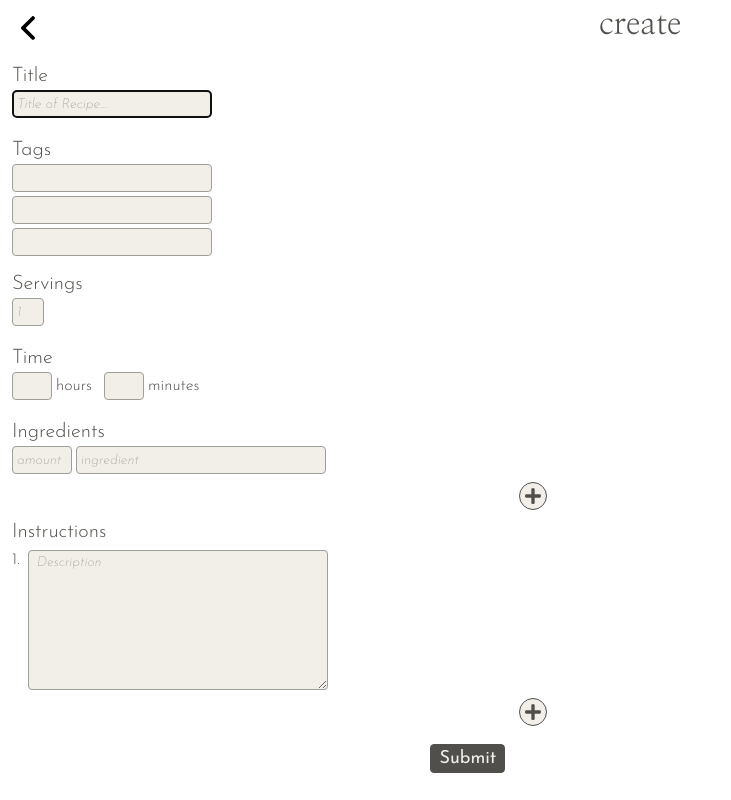
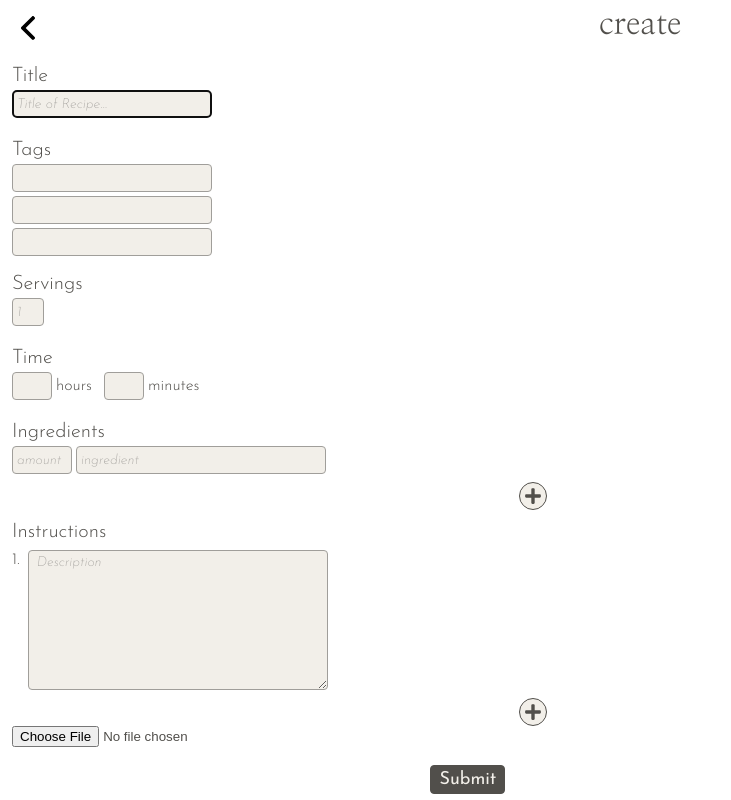
Before and after one commit to carolinstuhr/capstone-project, a React (Create React App) app in the folder frontend/: page /create in a window 1280 px wide. Shown: the whole page, without its empty margins (0-731 px from the left). Built offline with nearby package versions, Linux system fonts and the light colour scheme; no server answers; the database is empty.

Commit message:
Adding firebase storage, firebase hosting & firestore & image upload

```diff
--- a/frontend/src/App.js
+++ b/frontend/src/App.js
@@ -5,15 +5,27 @@ import RecipeList from './AllRecipes'
 import Header from './Header'
 import RecipeDetails from './RecipeDetails'
 import RecipeFavourites from './FavouriteRecipes'
-import recipeData from './RecipeList.json'
 import { saveToStorage, loadFromStorage } from './services'
 import CreateRecipe from './CreateRecipe/CreateRecipe'
 import CreateHeader from './CreateRecipe/CreateHeader'
+import { db } from './firebaseConfig'
 
 export default function App() {
-  const [recipes, setRecipes] = useState(
-    loadFromStorage('recipes') || recipeData
-  )
+  const [recipes, setRecipes] = useState(loadFromStorage('recipes') || [])
+
+  useEffect(() => {
+    const RecipeList = db.collection('recipes').onSnapshot((snapshot) => {
+      const recipes = snapshot.docs.map((doc) => ({
+        id: doc.id,
+        ...doc.data(),
+      }))
+      setRecipes(recipes)
+    })
+    return () => {
+      RecipeList()
+    }
+  }, [])
+
   const [recipeDetails, setRecipeDetails] = useState('ingredients')
   const [previousPage, setPreviousPage] = useState('All')
 
--- a/frontend/src/CreateRecipe/CreateRecipe.js
+++ b/frontend/src/CreateRecipe/CreateRecipe.js
@@ -4,11 +4,15 @@ import InstructionsSection from './InstructionsSection'
 import { FaPlus } from 'react-icons/fa'
 import { Redirect } from 'react-router-dom'
 import IngredientsSection from './IngredientsSection'
+import { db, storage } from '../firebaseConfig'
 
 export default function CreateRecipe({ recipes, setRecipes }) {
   const [ingredientsNumber, setIngredientsNumber] = useState(1)
   const [instructionsNumber, setInstructionsNumber] = useState(1)
   const titleRef = useRef()
+
+  const allInputs = { imgUrl: '' }
+  const [imageAsUrl, setImageAsUrl] = useState(allInputs)
 
   useEffect(() => {
     titleRef.current.focus()
@@ -110,7 +114,7 @@ export default function CreateRecipe({ recipes, setRecipes }) {
           name="tag1"
           value={formData.tag1}
           minLength="2"
-          maxLength="15"
+          maxLength="7"
           data-testid="tag1"
         />
         <TagsInput
@@ -120,7 +124,7 @@ export default function CreateRecipe({ recipes, setRecipes }) {
           name="tag2"
           value={formData.tag2}
           minLength="2"
-          maxLength="15"
+          maxLength="7"
           data-testid="tag2"
         />
         <TagsInput
@@ -130,7 +134,7 @@ export default function CreateRecipe({ recipes, setRecipes }) {
           name="tag3"
           value={formData.tag3}
           minLength="2"
-          maxLength="15"
+          maxLength="8"
           data-testid="tag3"
         />
         <ServingsLabel htmlFor="portion">Servings</ServingsLabel>
@@ -198,6 +202,7 @@ export default function CreateRecipe({ recipes, setRecipes }) {
         {instructionsNumber < 20 && (
           <InstructionsButton onClick={addInstructionsLine} />
         )}
+        <input type="file" name="image" onChange={handleImageAsFile} />
         <ButtonWrapper>
           <ButtonStyled>Submit</ButtonStyled>
         </ButtonWrapper>
@@ -205,7 +210,32 @@ export default function CreateRecipe({ recipes, setRecipes }) {
     </MainStyled>
   )
 
-  function saveNewRecipetoLocalStorage(event) {
+  function handleImageAsFile(event) {
+    const image = event.target.files[0]
+    console.log(image)
+    const uploadTask = storage.ref(`images/${image.name}`).put(image)
+    uploadTask.on(
+      'state_changed',
+      (snapshot) => {
+        console.log(snapshot)
+      },
+      (error) => {
+        console.log(error)
+        alert('Please try again')
+      },
+      () => {
+        storage
+          .ref('images')
+          .child(image.name)
+          .getDownloadURL()
+          .then((url) => {
+            setImageAsUrl({ imageUrl: url })
+          })
+      }
+    )
+  }
+
+  function saveNewRecipetoLocalStorage(event, image) {
     event.preventDefault()
     let ingredients = []
     if (formData.ingredientsname1) {
@@ -268,40 +298,83 @@ export default function CreateRecipe({ recipes, setRecipes }) {
     if (formData.ingredientsname20) {
       ingredients.push(formData.ingredientsamount20, formData.ingredientsname20)
     }
+    let instructions = []
+    if (formData.instruction1) {
+      instructions.push(formData.instruction1)
+    }
+    if (formData.instruction2) {
+      instructions.push(formData.instruction2)
+    }
+    if (formData.instruction3) {
+      instructions.push(formData.instruction3)
+    }
+    if (formData.instruction4) {
+      instructions.push(formData.instruction4)
+    }
+    if (formData.instruction5) {
+      instructions.push(formData.instruction5)
+    }
+    if (formData.instruction6) {
+      instructions.push(formData.instruction6)
+    }
+    if (formData.instruction7) {
+      instructions.push(formData.instruction7)
+    }
+    if (formData.instruction8) {
+      instructions.push(formData.instruction8)
+    }
+    if (formData.instruction9) {
+      instructions.push(formData.instruction9)
+    }
+    if (formData.instruction10) {
+      instructions.push(formData.instruction10)
+    }
+    if (formData.instruction11) {
+      instructions.push(formData.instruction11)
+    }
+    if (formData.instruction12) {
+      instructions.push(formData.instruction12)
+    }
+    if (formData.instruction13) {
+      instructions.push(formData.instruction13)
+    }
+    if (formData.instruction14) {
+      instructions.push(formData.instruction14)
+    }
+    if (formData.instruction15) {
+      instructions.push(formData.instruction15)
+    }
+    if (formData.instruction16) {
+      instructions.push(formData.instruction16)
+    }
+    if (formData.instruction17) {
+      instructions.push(formData.instruction17)
+    }
+    if (formData.instruction18) {
+      instructions.push(formData.instruction18)
+    }
+    if (formData.instruction19) {
+      instructions.push(formData.instruction19)
+    }
+    if (formData.instruction20) {
+      instructions.push(formData.instruction20)
+    }
+
     let newRecipe = {
       id: recipes.length + 1,
       title: formData.title,
       tags: [formData.tag1, formData.tag2, formData.tag3],
-      image: './images/default.png',
+      image: imageAsUrl.imageUrl,
+      // image: './images/default.png',
       serving: formData.serving,
       timehour: formData.timehour,
       timeminutes: formData.timeminutes,
       ingredients: ingredients,
-      instructions: [
-        formData.instruction1,
-        formData.instruction2,
-        formData.instruction3,
-        formData.instruction4,
-        formData.instruction5,
-        formData.instruction6,
-        formData.instruction7,
-        formData.instruction8,
-        formData.instruction9,
-        formData.instruction10,
-        formData.instruction11,
-        formData.instruction12,
-        formData.instruction13,
-        formData.instruction14,
-        formData.instruction15,
-        formData.instruction16,
-        formData.instruction17,
-        formData.instruction18,
-        formData.instruction19,
-        formData.instruction20,
-      ],
+      instructions: instructions,
       isFavourite: true,
     }
-    setRecipes([...recipes, newRecipe])
+    db.collection('recipes').add(newRecipe)
+    // setRecipes([...recipes, newRecipe])
     setRecipeSaved(true)
   }
 
--- a/frontend/src/CreateRecipe/IngredientsSection.js
+++ b/frontend/src/CreateRecipe/IngredientsSection.js
@@ -22,7 +22,7 @@ export default function IngredientsSection({
             id="ingredients"
             onChange={storeInput}
             name={`ingredientsamount${i + 1}`}
-            maxLength="12"
+            maxLength="7"
             placeholder="amount"
             ref={ingredientsRef}
             value={formData[`ingredientsamount${i + 1}`]}
--- a/frontend/src/RecipeDetails.js
+++ b/frontend/src/RecipeDetails.js
@@ -45,7 +45,7 @@ export default function RecipeDetails({
                   }}
                   isFavourite={recipe.isFavourite}
                 />
-                <ImageStyled src={`/../${recipe.image}`} alt="Recipe" />
+                <ImageStyled src={recipe.image} alt="Recipe" />
               </ImageSectionStyled>
               <RecipeInfoSectionStyled>
                 <TitleStyled key={recipe.id}>{recipe.title}</TitleStyled>
```
